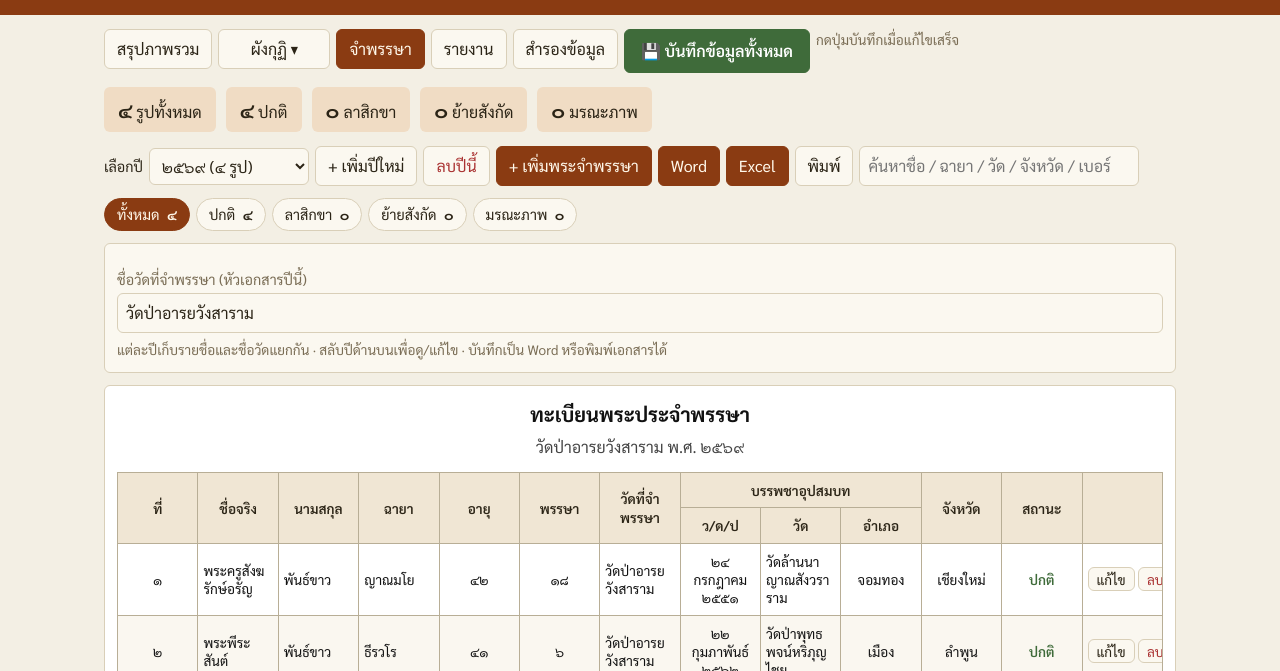
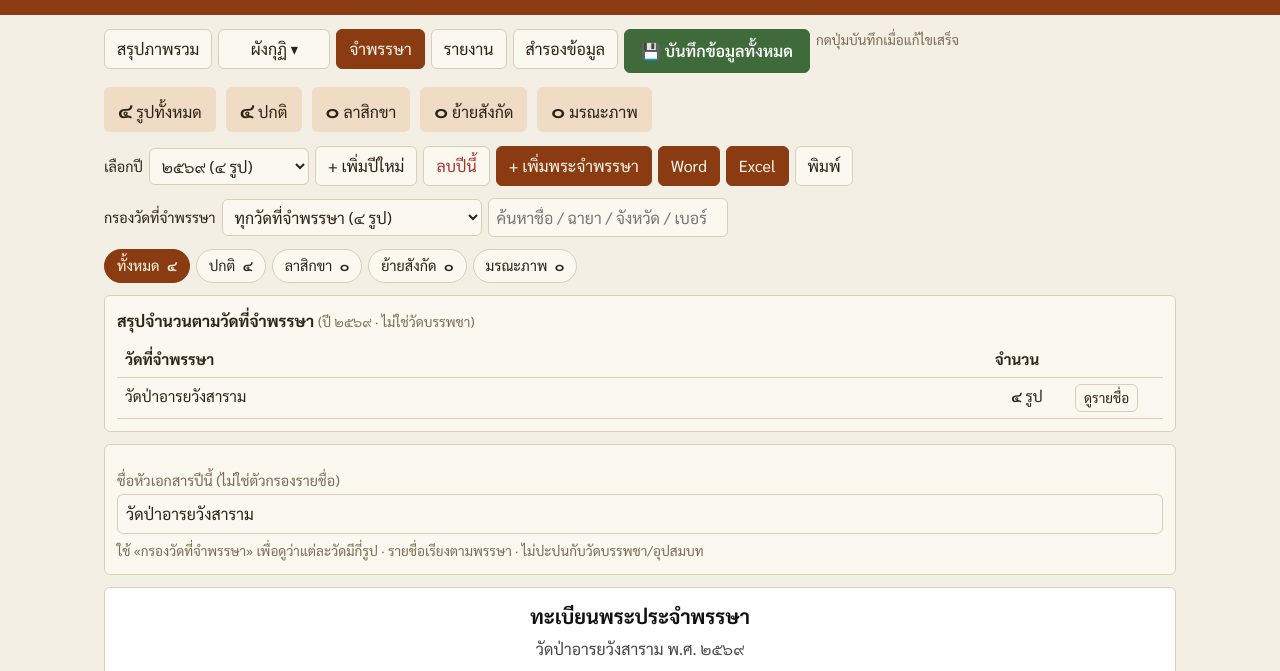
Before and after one commit to java9876555-tech/file-C-Users-jacka-OneDrive-Desktop-_-.html, a plain HTML site: page index.html in a window 1280 px wide. Both pictures are taken after a click on the button "จำพรรษา". Shown: the part 84-755 px from the top of the page. Drawn offline with Linux system fonts and the light colour scheme.

Commit message:
Add files via upload

```diff
--- a/index.html
+++ b/index.html
@@ -300,7 +300,7 @@ if(typeof window.__PORTABLE_DATA__!=='undefined'&&window.__PORTABLE_DATA__){
 }
 S=migrateTemples(S);
 S.vassa=migrateVassa(S.vassa);
-let tab='board',q='',vq='',vsFilter='ทั้งหมด',crossQ='';
+let tab='board',q='',vq='',vsFilter='ทั้งหมด',vsWatFilter='',crossQ='';
 let lastSavedAt=null;
 const save=()=>{
  try{
@@ -540,6 +540,18 @@ function matchVassaMonk(x,q){
   .map(v=>String(v??'').toLowerCase()).join(' ');
  return s.includes(qq);
 }
+function vassaWatKey(x,place){
+ return String(x.vassaWat||x._place||place||'').trim()||'(ไม่ระบุวัดที่จำพรรษา)';
+}
+function vassaWatList(yearMonks,place){
+ const map={};
+ (yearMonks||[]).forEach(m=>{
+  const k=vassaWatKey(m,place);
+  if(!map[k])map[k]=0;
+  map[k]++;
+ });
+ return Object.entries(map).sort((a,b)=>b[1]-a[1]||a[0].localeCompare(b[0],'th'));
+}
 function searchVassaMonks(){
  const q=String(vq||'').trim();
  const r=vCur();
@@ -559,42 +571,88 @@ function searchVassaMonks(){
   list.sort(byVassaPansa);
  }
  if(vsFilter&&vsFilter!=='ทั้งหมด')list=list.filter(x=>statusLabel(x.status)===vsFilter);
+ // กรองเฉพาะวัดที่จำพรรษา (ไม่ใช่วัดบรรพชา)
+ if(vsWatFilter)list=list.filter(x=>vassaWatKey(x,place)===vsWatFilter);
  return list;
 }
 function setVsFilter(f){vsFilter=f;refreshVassaTbody();document.querySelectorAll('.chip[data-st]').forEach(el=>el.classList.toggle('on',el.dataset.st===vsFilter))}
+function setVsWatFilter(w){vsWatFilter=w||'';vassa()}
 function vassa(){
  const r=vCur();
- const allForCount=String(vq||'').trim()?searchVassaMonks():(vsFilter&&vsFilter!=='ทั้งหมด'?vMonks().filter(x=>statusLabel(x.status)===vsFilter):vMonks());
- const baseList=(()=>{const q=String(vq||'').trim();if(!q)return vMonks();const out=[];vYearList().forEach(y=>{const rec=S.vassa.records[y];if(!rec||!rec.monks)return;rec.monks.forEach(x=>{if(matchVassaMonk(x,q))out.push(x)})});return out})();
+ const place=r.place||'';
+ const yearMonks=vMonks();
+ const watList=vassaWatList(yearMonks,place);
+ if(vsWatFilter&&!watList.some(([k])=>k===vsWatFilter))vsWatFilter='';
+ const baseList=(()=>{
+  let list=yearMonks.slice();
+  if(vsWatFilter)list=list.filter(x=>vassaWatKey(x,place)===vsWatFilter);
+  const q=String(vq||'').trim();
+  if(q)list=list.filter(x=>matchVassaMonk(x,q));
+  return list;
+ })();
  const sc=statusCounts(baseList);
  const m=searchVassaMonks();
- const place=r.place||'';
  const year=r.year||S.vassa.current||'';
  const years=vYearList();
- const searching=!!String(vq||'').trim();
+ const searching=!!String(vq||'').trim()||!!vsWatFilter;
  const yearOpts=years.map(y=>`<option value="${esc(y)}" ${y===S.vassa.current?'selected':''}>${toThaiNum(y)} (${toThaiNum((S.vassa.records[y].monks||[]).length)} รูป)</option>`).join('');
+ const watOpts=`<option value="">ทุกวัดที่จำพรรษา (${toThaiNum(yearMonks.length)} รูป)</option>`+
+  watList.map(([w,n])=>`<option value="${esc(w)}" ${w===vsWatFilter?'selected':''}>${esc(w)} — ${toThaiNum(n)} รูป</option>`).join('');
+ // สรุปรายชื่อตามวัดที่จำพรรษา (ชัดเจน ไม่ปนวัดบรรพชา)
+ let watSummary='';
+ if(vsWatFilter){
+  const names=m.slice().sort(byVassaPansa);
+  watSummary=`<div class="meta-box">
+   <b>วัดที่จำพรรษา:</b> ${esc(vsWatFilter)}
+   <div style="margin-top:6px">จำนวน <b>${toThaiNum(names.length)}</b> รูป · เรียงตามพรรษามาก→น้อย</div>
+   <ol style="margin:8px 0 0;padding-left:1.4rem">
+    ${names.map(x=>`<li><b>${esc(x.first)}</b>${x.chaya?' '+esc(x.chaya):''}${x.last?' ('+esc(x.last)+')':''} — พรรษา ${x.pansa!==''&&x.pansa!=null?toThaiNum(x.pansa):'—'} · ${statusLabel(x.status)}</li>`).join('')||'<li class="empty">ไม่มีรายชื่อ</li>'}
+   </ol>
+   <p class="hint" style="margin:8px 0 0">รายการนี้ใช้เฉพาะ «วัดที่จำพรรษา» ไม่รวมวัดที่บรรพชา/อุปสมบท</p>
+  </div>`;
+ }else{
+  watSummary=`<div class="meta-box no-print">
+   <b>สรุปจำนวนตามวัดที่จำพรรษา</b> <span class="hint">(ปี ${toThaiNum(year)} · ไม่ใช่วัดบรรพชา)</span>
+   <div class="scroll" style="margin-top:8px">
+    <table>
+     <tr><th>วัดที่จำพรรษา</th><th style="width:5rem">จำนวน</th><th class="no-print" style="width:6rem"></th></tr>
+     ${watList.map(([w,n],i)=>`<tr>
+      <td class="left">${esc(w)}</td>
+      <td style="text-align:center"><b>${toThaiNum(n)}</b> รูป</td>
+      <td class="no-print"><button class="sm" data-wat="${esc(w)}" onclick="setVsWatFilter(this.getAttribute('data-wat'))">ดูรายชื่อ</button></td>
+     </tr>`).join('')||'<tr><td colspan="3" class="empty">ยังไม่มีข้อมูล</td></tr>'}
+    </table>
+   </div>
+  </div>`;
+ }
  let h=`<div class="tools no-print">
   <label style="margin:0;color:inherit">เลือกปี</label>
-  <select id="vyearSel" style="width:auto;min-width:160px" onchange="switchVassaYear(this.value)">${yearOpts}</select>
+  <select id="vyearSel" style="width:auto;min-width:160px" onchange="vsWatFilter='';switchVassaYear(this.value)">${yearOpts}</select>
   <button onclick="addVassaYearDlg()">+ เพิ่มปีใหม่</button>
   <button class="del" onclick="delVassaYear()" ${years.length<=1?'disabled':''}>ลบปีนี้</button>
   <button class="pri" onclick="vassaMonkDlg()">+ เพิ่มพระจำพรรษา</button>
   <button class="pri" onclick="saveVassaWord()">Word</button>
   <button class="pri" onclick="saveVassaExcel()">Excel</button>
   <button onclick="printVassa()">พิมพ์</button>
-  <input id="vqi" placeholder="ค้นหาชื่อ / ฉายา / วัด / จังหวัด / เบอร์" value="${esc(vq)}" style="max-width:280px" autocomplete="off">
+ </div>
+ <div class="tools no-print">
+  <label style="margin:0;color:inherit">กรองวัดที่จำพรรษา</label>
+  <select id="vwatSel" style="width:auto;min-width:260px;max-width:100%" onchange="setVsWatFilter(this.value)">${watOpts}</select>
+  ${vsWatFilter?`<button onclick="setVsWatFilter('')">แสดงทุกวัด</button>`:''}
+  <input id="vqi" placeholder="ค้นหาชื่อ / ฉายา / จังหวัด / เบอร์" value="${esc(vq)}" style="max-width:240px" autocomplete="off">
  </div>
  <div class="chips no-print">
   <button type="button" class="chip ${vsFilter==='ทั้งหมด'?'on':''}" data-st="ทั้งหมด" onclick="setVsFilter('ทั้งหมด')">ทั้งหมด <b>${toThaiNum(sc['ทั้งหมด']||0)}</b></button>
   ${VASSA_STATUS.map(s=>`<button type="button" class="chip ${vsFilter===s?'on':''}" data-st="${s}" onclick="setVsFilter('${s}')">${s} <b>${toThaiNum(sc[s]||0)}</b></button>`).join('')}
  </div>
+ ${watSummary}
  <div class="meta-box no-print">
   <div class="form-grid">
-   <div class="full"><label>ชื่อวัดที่จำพรรษา (หัวเอกสารปีนี้)</label>
-    <input id="vplace" value="${esc(place)}" placeholder="เช่น วัดป่าอารยวังสาราม" onchange="vCur().place=this.value.trim();save();render()">
+   <div class="full"><label>ชื่อหัวเอกสารปีนี้ (ไม่ใช่ตัวกรองรายชื่อ)</label>
+    <input id="vplace" value="${esc(place)}" placeholder="เช่น ในวัดสาขา…" onchange="vCur().place=this.value.trim();save();render()">
    </div>
   </div>
-  <p class="hint" style="margin:6px 0 0">แต่ละปีเก็บรายชื่อและชื่อวัดแยกกัน · สลับปีด้านบนเพื่อดู/แก้ไข · บันทึกเป็น Word หรือพิมพ์เอกสารได้</p>
+  <p class="hint" style="margin:6px 0 0">ใช้ «กรองวัดที่จำพรรษา» เพื่อดูว่าแต่ละวัดมีกี่รูป · รายชื่อเรียงตามพรรษา · ไม่ปะปนกับวัดบรรพชา/อุปสมบท</p>
  </div>
  <div id="vassa-print">
   <div class="vassa-head">
```
